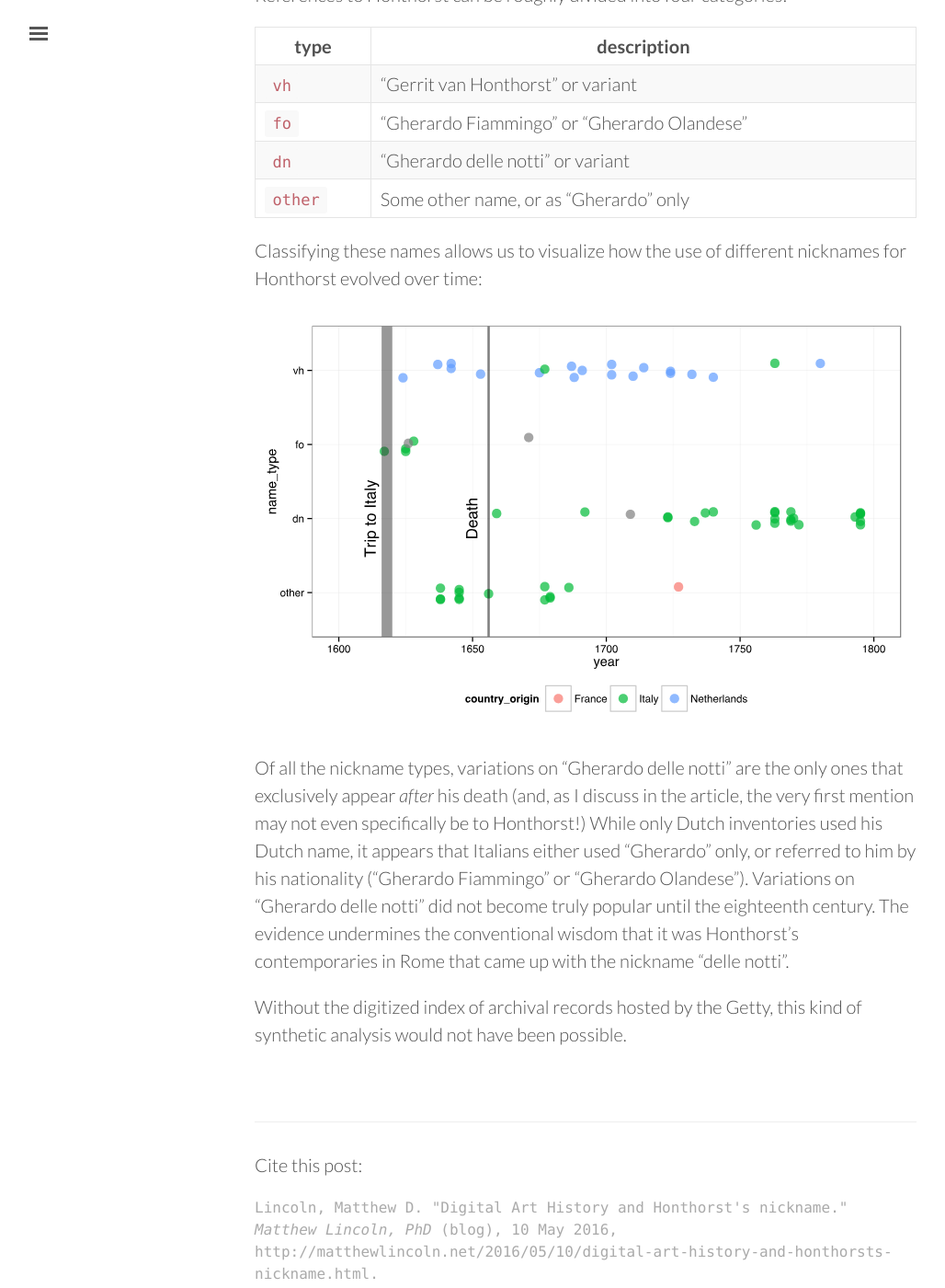
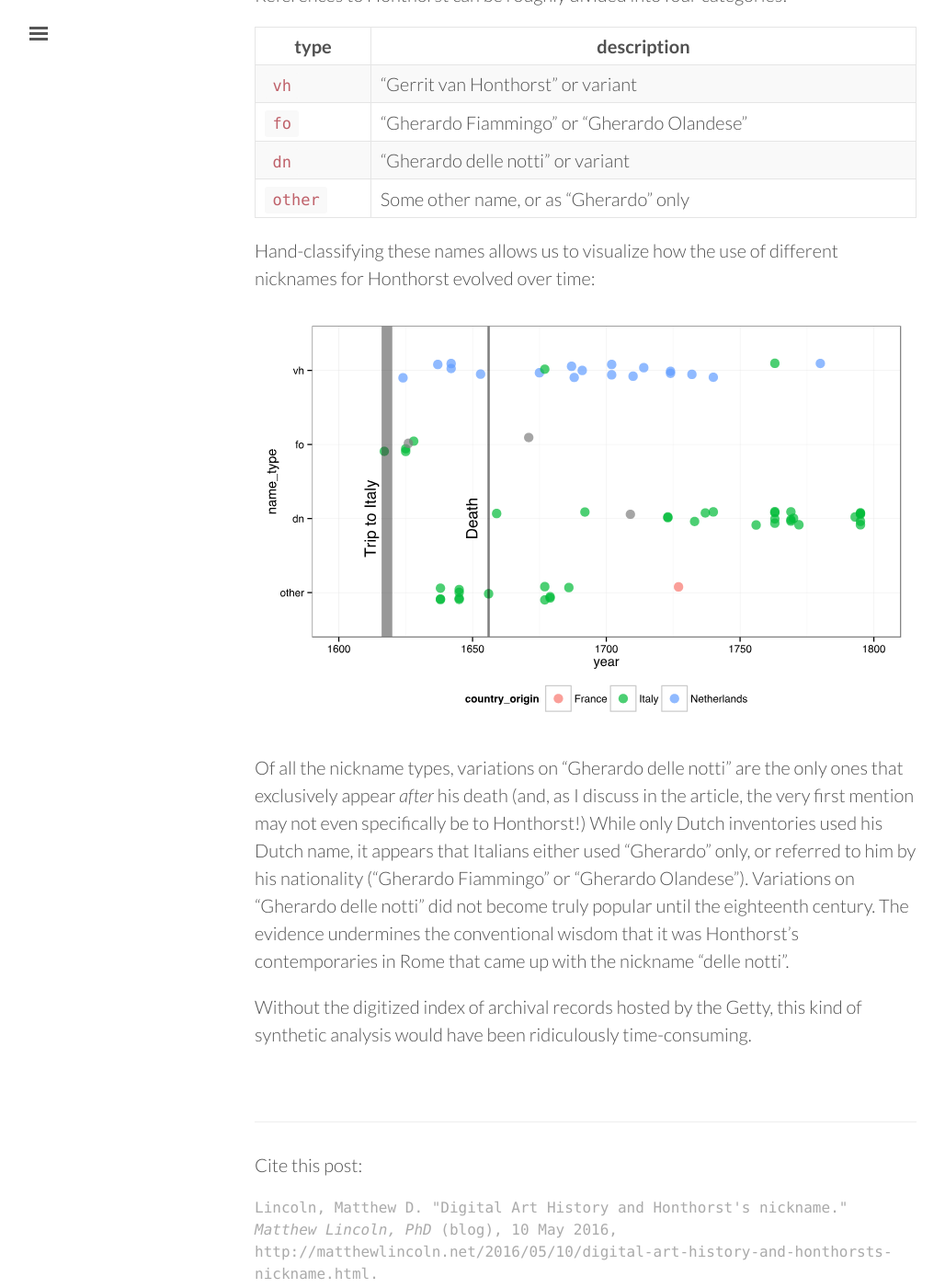
Before and after one commit to mdlincoln/mdlincoln.github.io, a Jekyll site: the page built from _posts/2016-05-10-digital-art-history-and-honthorsts-nickname.md, in a window 1280 px wide and 1400 px high, scrolled down 1331 px. Shown: the whole window at 92% size, without its empty margins (3-1031 px from the left). Built offline with Jekyll 4.4.1, drawn with Linux system fonts in a browser that asks for light colours; nearby versions of some CDN libraries; comment, search, counter and statistics services are not loaded.

Commit message:
A little bit of rewording

```diff
--- a/_posts/2016-05-10-digital-art-history-and-honthorsts-nickname.md
+++ b/_posts/2016-05-10-digital-art-history-and-honthorsts-nickname.md
@@ -35,7 +35,7 @@ References to Honthorst can be roughly divided into four categories:
 |`dn`   | "Gherardo delle notti" or variant |
 |`other`| Some other name, or as "Gherardo" only |
 
-Classifying these names allows us to visualize how the use of different nicknames for Honthorst evolved over time:
+Hand-classifying these names allows us to visualize how the use of different nicknames for Honthorst evolved over time:
 
 ![Variations on nicknames for Honthorst over time.](/assets/images-display/honthorst_nickname.svg)
 
@@ -44,4 +44,4 @@ While only Dutch inventories used his Dutch name, it appears that Italians eithe
 Variations on "Gherardo delle notti" did not become truly popular until the eighteenth century.
 The evidence undermines the conventional wisdom that it was Honthorst's contemporaries in Rome that came up with the nickname "delle notti".
 
-Without the digitized index of archival records hosted by the Getty, this kind of synthetic analysis would not have been possible.
+Without the digitized index of archival records hosted by the Getty, this kind of synthetic analysis would have been ridiculously time-consuming.
```
